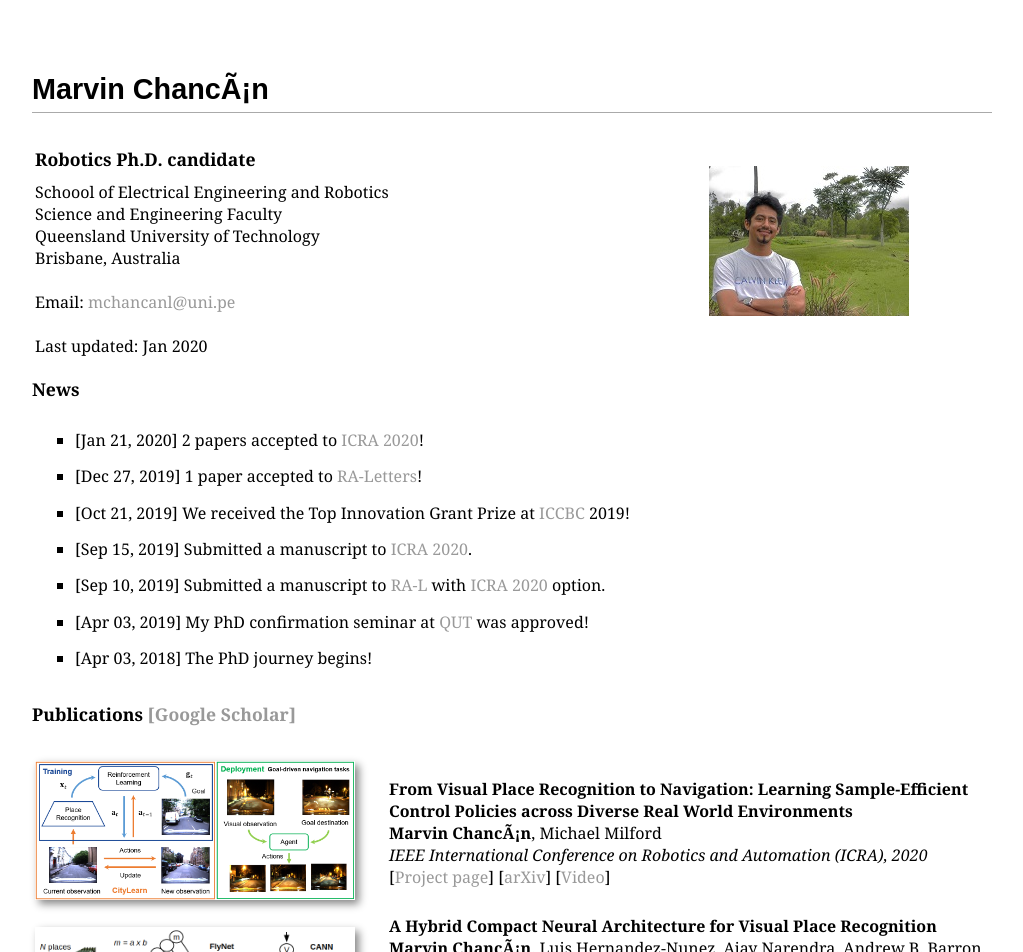
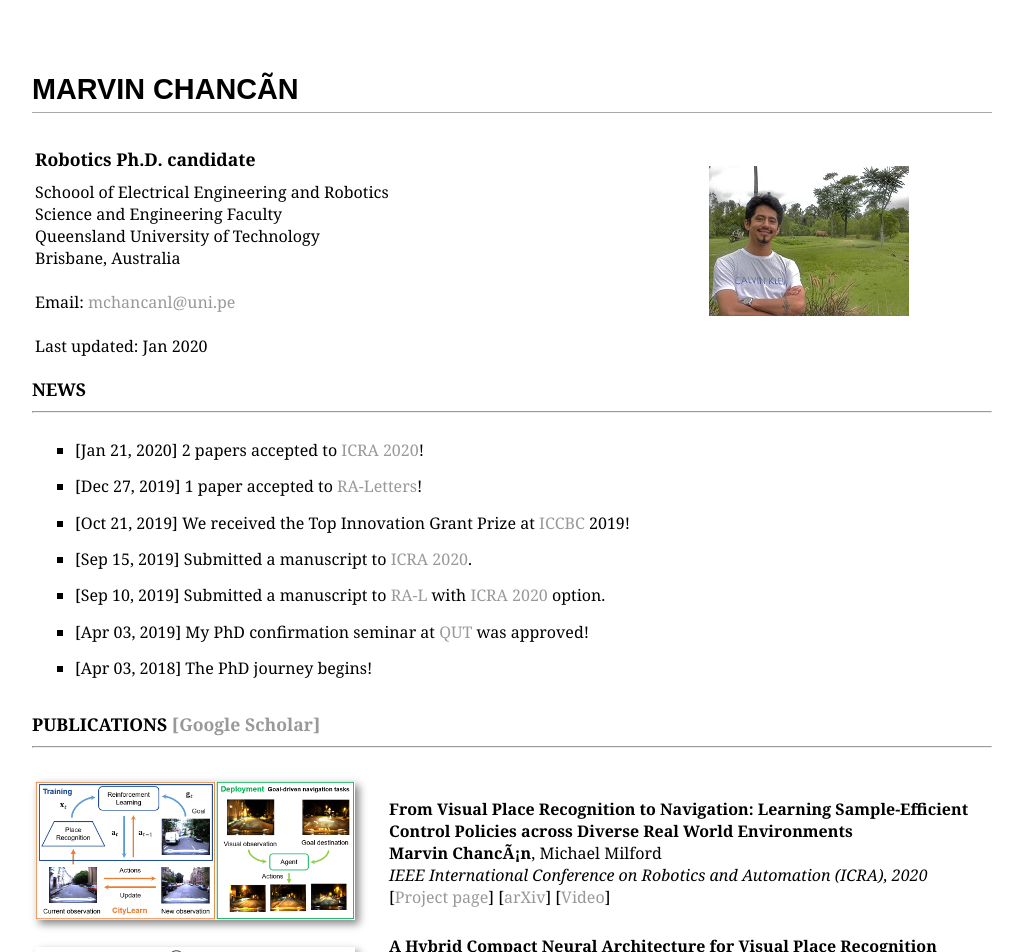
Before and after one commit to mchancan/mchancan.github.io, a Jekyll site: the page built from index.html, in a window 1280 px wide. Shown: the top 952 px of the page, without its empty margins (128-1151 px from the left). Built offline with Jekyll 4.4.1, drawn with Linux system fonts in a browser that asks for light colours.

Commit message:
Update index.html

```diff
--- a/index.html
+++ b/index.html
@@ -25,8 +25,8 @@ title: Marvin Chancán
 	</tr>
 </table>
 
-<h3>News</h3>
-<!--<hr>-->
+<h3>NEWS</h3>
+<hr>
 <table>
 <tr>
 <td>
@@ -57,8 +57,8 @@ title: Marvin Chancán
 </tr>
 </table>
 
-<h3>Publications <a href="https://scholar.google.com/citations?user=iK7xhJ4AAAAJ&hl=en">[Google Scholar]</a> </h3>
-<!--<hr>-->
+<h3>PUBLICATIONS <a href="https://scholar.google.com/citations?user=iK7xhJ4AAAAJ&hl=en">[Google Scholar]</a> </h3>
+<hr>
 <table width="100%">
 	<tbody>
 	<tr>
@@ -95,8 +95,8 @@ title: Marvin Chancán
 	</tbody>
 </table>
 
-<h3>Poster</h3>
-<!--<hr>-->
+<h3>POSTER</h3>
+<hr>
 <table width="100%">
 	<tr>
 		<td width="350">
```
Also changed, not shown: other parts of index.html (+2 -2 lines).
